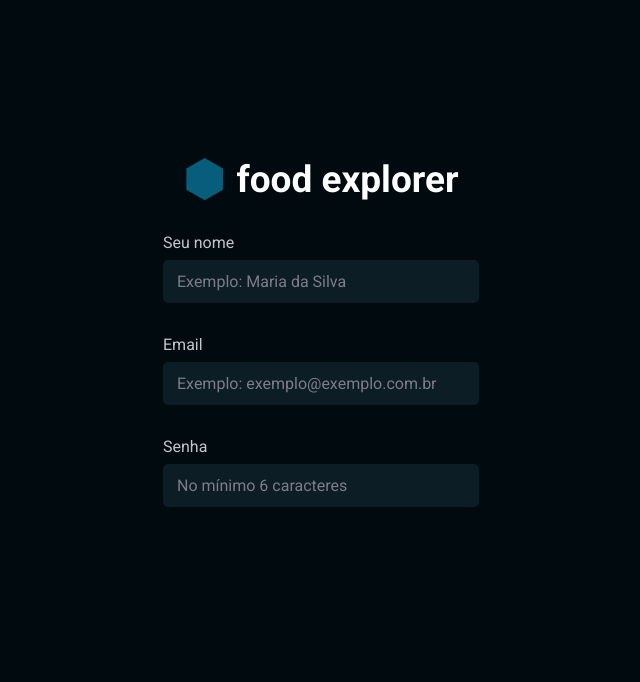
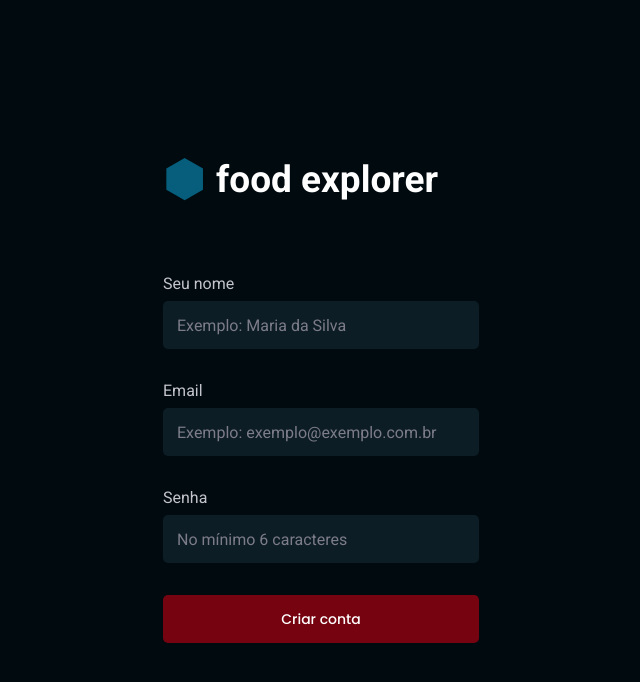
Before and after one commit to LuisFernando656/Food_Explorer_Front_End, a React (Vite) app: page / in a window 1280 px wide. Shown: the top 682 px of the page, without its empty margins (319-959 px from the left). Built offline with nearby package versions, Linux system fonts and the light colour scheme.

Commit message:
Button component added

```diff
--- /dev/null
+++ b/src/components/Button/index.jsx
@@ -0,0 +1,9 @@
+import { Container } from './styles'
+
+export function Button({icon: Icon, title, loading = false, ...rest}) {
+  return (
+    <Container disabled={loading} {...rest}>
+      {Icon && <Icon size={20}/>}{loading ? 'Carregando' : title}
+    </Container>
+  )
+}
--- /dev/null
+++ b/src/components/Button/styles.js
@@ -0,0 +1,29 @@
+import styled from 'styled-components'
+
+export const Container = styled.button`
+  width: 100%;
+  display: flex;
+  align-items: center;
+  justify-content: center;
+
+  background: ${({theme}) => theme.COLORS.TINTS.TOMATO_100};
+  border-radius: .5rem;
+  padding: 1.2rem 3.2rem;
+
+
+  svg {
+    width: 2.1rem;
+    height: 2.1rem;
+    margin-right: .54rem;
+  }
+
+  font-size: 1.4rem;
+  font-weight: 500;
+  line-height: 2.4rem;
+  color: ${({theme}) => theme.COLORS.LIGHT.LIGHT_100};
+  border: none;
+
+  &:disabled {
+    opacity: 0.5;
+  }
+`
--- a/src/components/input/styles.js
+++ b/src/components/input/styles.js
@@ -10,6 +10,7 @@ export const Container = styled.div`
 
   div {
     width: 100%;
+    height: 4.8rem;
     display: flex;
     align-items: center;
 
--- a/src/pages/SignUp/index.jsx
+++ b/src/pages/SignUp/index.jsx
@@ -1,14 +1,47 @@
-import { Container } from './styles'
+import { Container, Form } from './styles'
 import { Logo } from '../../components/Logo'
 import { Input } from '../../components/input'
+import { Button } from '../../components/Button'
+
+import { useState } from 'react'
 
 export function SignUp() {
+  const [name, setName] = useState('')
+  const [email, setEmail] = useState('')
+  const [password, setPassword] = useState('')
+
+  function handleSubmit() {
+    alert('vc clicou')
+  }
+
   return (
     <Container>
       <Logo/>
-      <Input label="Seu nome" id='InputNome' type='text' placeholder='Exemplo: Maria da Silva'/>
-      <Input label="Email" id='InputEmail' type='email' pattern=".+@globex\.com" size="30" required placeholder='Exemplo: exemplo@exemplo.com.br'/>
-      <Input label="Senha" id='InputSenha' type='password' placeholder='No mínimo 6 caracteres'/>
+      <Form>
+        <Input
+        label="Seu nome"
+        id='InputNome'
+        type='text' placeholder='Exemplo: Maria da Silva'
+        onChange={e => setName(e.target.value)}
+        />
+        <Input
+        label="Email"
+        id='InputEmail'
+        type='email'
+        pattern=".+@.+\.com\.br"
+        placeholder='Exemplo: exemplo@exemplo.com.br'
+        onChange={e => setEmail(e.target.value)}
+        />
+        <Input
+        label="Senha"
+        id='InputSenha'
+        type='password'
+        placeholder='No mínimo 6 caracteres'
+        onChange={e => setPassword(e.target.value)}
+        />
+
+        <Button type='submit' title='Criar conta' onClick={handleSubmit}/>
+      </Form>
     </Container>
   )
 }
--- a/src/pages/SignUp/styles.js
+++ b/src/pages/SignUp/styles.js
@@ -4,12 +4,22 @@ export const Container = styled.div`
   width: 31.6rem;
   margin: 15.8rem auto;
 
+  > div:nth-child(1) {
+    margin-bottom: 7.3rem;
+    justify-content: left;
+  }
+
+  `
+
+export const Form = styled.form`
+  width: 100%;
+
   > div {
     margin-bottom: 3.2rem;
 
 
     label {
-      margin-bottom: .8rem;
+      padding-bottom: .8rem;
     }
   }
 `
```
